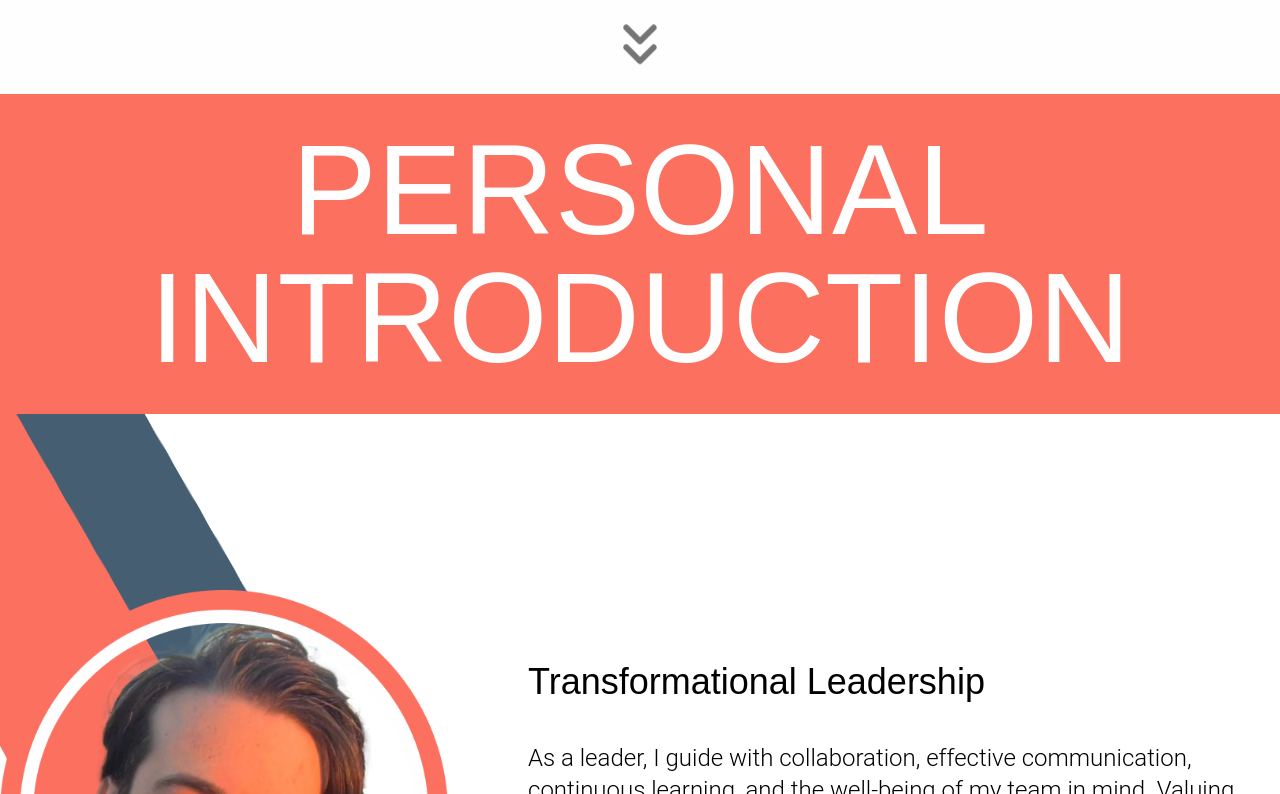
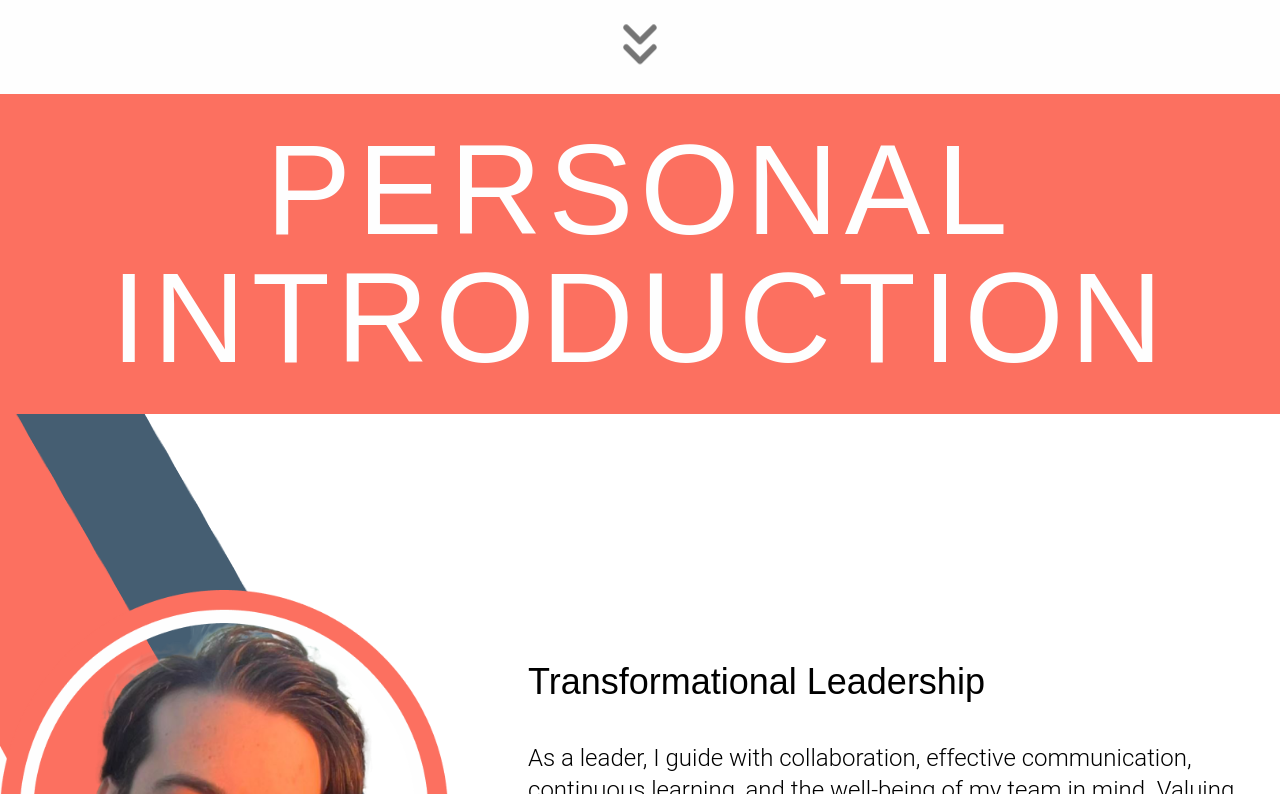
Before and after one commit to KevinLaird/leadership-profile, a React (Vite) app: page / in a window 1280 px wide. Shown: the part 706-1500 px from the top of the page. Built offline with nearby package versions, Linux system fonts and the light colour scheme; a web font is replaced by a local one.

Commit message:
Added letter spacing for better readability

```diff
--- a/src/components/TitleBanner.module.css
+++ b/src/components/TitleBanner.module.css
@@ -1,6 +1,7 @@
 .title {
   text-transform: uppercase;
   color: #fefefe;
+  letter-spacing: 0.4rem;
 }
 
 .box {
```
